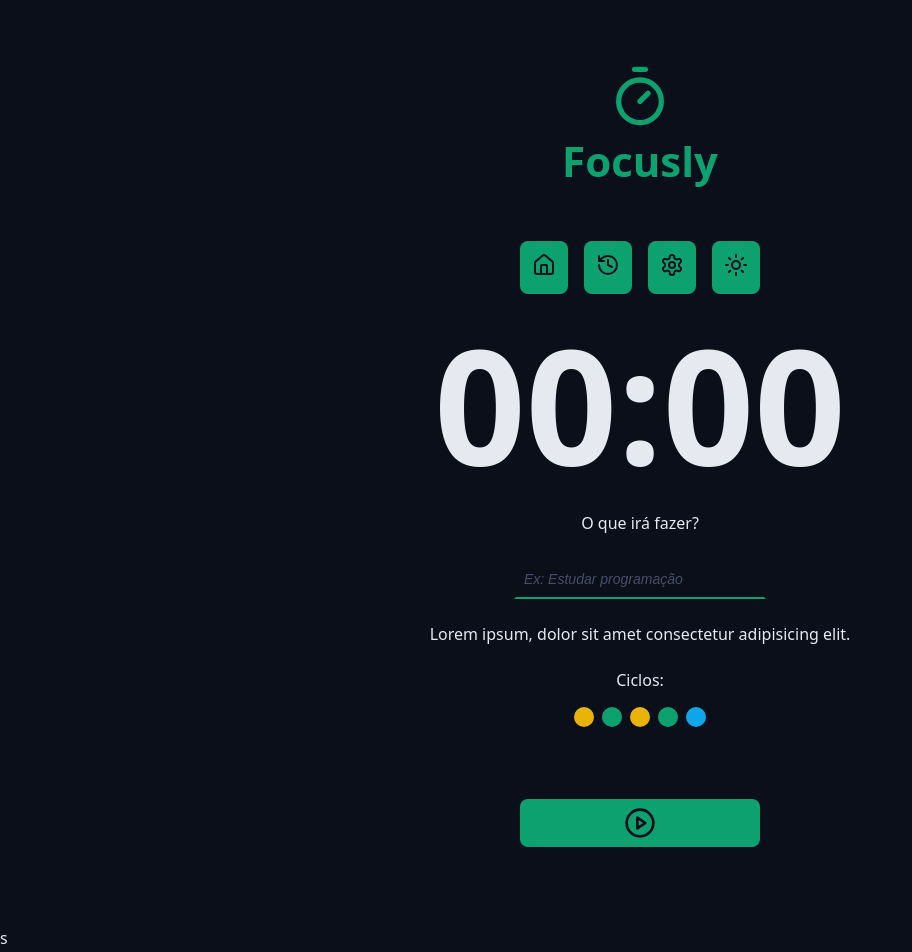
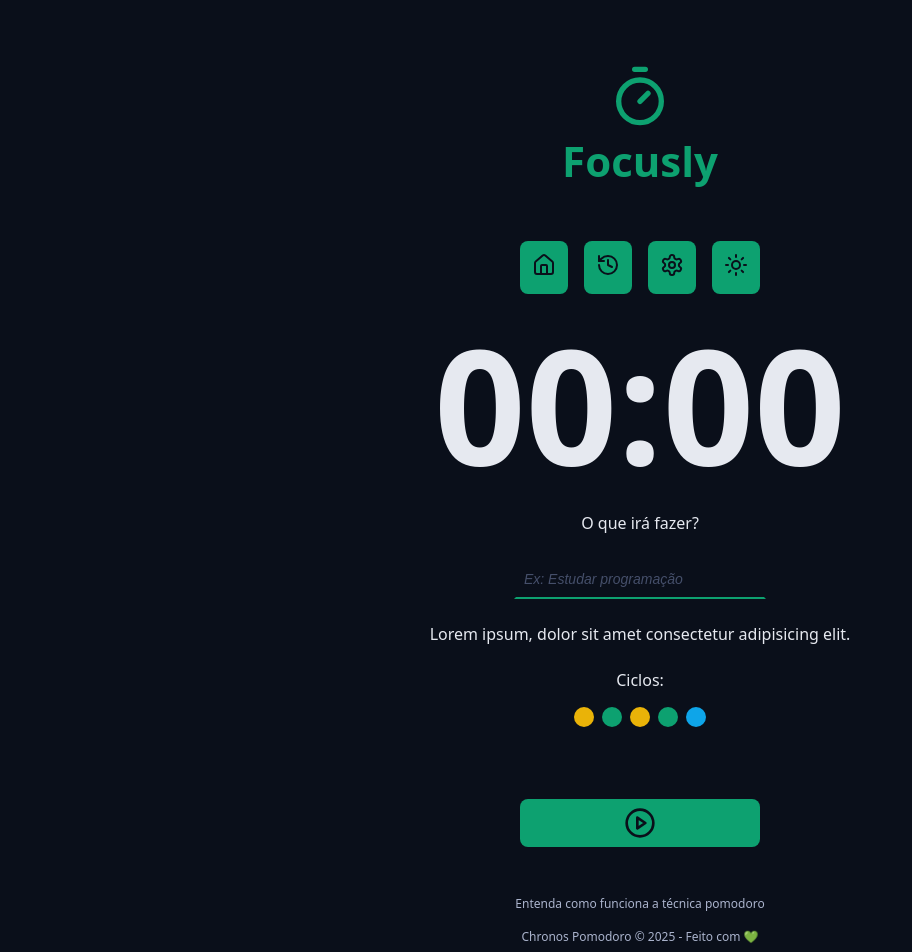
Before and after one commit to dougcarvalho92/pomodoro, a React (Vite) app: page / in a window 1280 px wide. Shown: the top 952 px of the page, without its empty margins (0-912 px from the left). Built offline with nearby package versions, Linux system fonts and the light colour scheme.

Commit message:
Implement routing and enhance app structure with task management context and footer component

```diff
--- a/index.html
+++ b/index.html
@@ -10,5 +10,4 @@
     <div id="root"></div>
     <script type="module" src="/src/main.tsx"></script>
   </body>
-  s
 </html>
--- a/package.json
+++ b/package.json
@@ -12,7 +12,8 @@
   "dependencies": {
     "lucide-react": "^0.487.0",
     "react": "^19.0.0",
-    "react-dom": "^19.0.0"
+    "react-dom": "^19.0.0",
+    "react-router": "^7.5.0"
   },
   "devDependencies": {
     "@eslint/js": "^9.21.0",
--- a/src/App.tsx
+++ b/src/App.tsx
@@ -1,14 +1,7 @@
-import {
-  HistoryIcon,
-  HouseIcon,
-  PlayCircleIcon,
-  SettingsIcon,
-  SunIcon,
-} from "lucide-react";
+import { HistoryIcon, HouseIcon, SettingsIcon, SunIcon } from "lucide-react";
+import { Outlet } from "react-router";
 import Container from "./components/Container";
-import CountDown from "./components/CountDown";
-import Cycles from "./components/Cycles";
-import Form from "./components/Form";
+import { Footer } from "./components/Footer";
 import Logo from "./components/Logo";
 import Menu from "./components/Menu";
 
@@ -18,51 +11,13 @@
       <Logo />
       <Menu.Nav>
         <Menu.Link Icon={HouseIcon} to='/' />
-        <Menu.Link Icon={HistoryIcon} to='/' />
-        <Menu.Link Icon={SettingsIcon} to='/' />
-        <Menu.Link Icon={SunIcon} to='/' />
+        <Menu.Link Icon={HistoryIcon} to='history' />
+        <Menu.Link Icon={SettingsIcon} to='settings' />
+        <Menu.Link Icon={SunIcon} to='about-pomodoro' />
       </Menu.Nav>
-      <CountDown />
-      <Form.Root>
-        <Form.Input
-          id='task'
-          label='O que irá fazer?'
-          placeholder='Ex: Estudar programação'
-        />
-        <p>Lorem ipsum, dolor sit amet consectetur adipisicing elit.</p>
+      <Outlet></Outlet>
 
-        <Cycles.Root>
-          <Cycles.Header />
-          <Cycles.List>
-            <Cycles.Dot
-              title='Cycle 1'
-              status='workTime'
-              description='First cycle completed'
-            />
-            <Cycles.Dot
-              title='Cycle 2'
-              status='shortBreakTime'
-              description='Currently working on second cycle'
-            />
-            <Cycles.Dot
-              title='Cycle 3'
-              status='workTime'
-              description='Third cycle pending'
-            />
-            <Cycles.Dot
-              title='Cycle 4'
-              status='shortBreakTime'
-              description='Third cycle pending'
-            />
-            <Cycles.Dot
-              title='Cycle 5'
-              status='longBreakTime'
-              description='Fourth cycle pending'
-            />
-          </Cycles.List>
-        </Cycles.Root>
-        <Form.Button Icon={PlayCircleIcon} />
-      </Form.Root>
+      <Footer />
     </Container>
   );
 }
--- /dev/null
+++ b/src/components/Footer/index.tsx
@@ -0,0 +1,15 @@
+import { Link } from "react-router";
+import styles from "./styles.module.css";
+
+export function Footer() {
+  return (
+    <footer className={styles.footer}>
+      <Link to='/about-pomodoro/'>
+        Entenda como funciona a técnica pomodoro
+      </Link>
+      <Link to='/'>
+        Chronos Pomodoro &copy; {new Date().getFullYear()} - Feito com 💚
+      </Link>
+    </footer>
+  );
+}
--- /dev/null
+++ b/src/components/Footer/styles.module.css
@@ -0,0 +1,18 @@
+.footer {
+  display: flex;
+  flex-direction: column;
+  align-items: center;
+  justify-content: center;
+  font-size: 1.2rem;
+  gap: 1.6rem;
+}
+
+.footer a {
+  color: var(--text-muted);
+  text-decoration: none;
+}
+
+.footer a:hover {
+  color: var(--text-muted);
+  text-decoration: underline;
+}
--- a/src/main.tsx
+++ b/src/main.tsx
@@ -1,11 +1,38 @@
 import { StrictMode } from "react";
 import { createRoot } from "react-dom/client";
+import { createBrowserRouter, RouterProvider } from "react-router";
 import App from "./App.tsx";
 import "./assets/css/global.css";
 import "./assets/css/theme.css";
+import Home from "./pages/Home.tsx";
+
+const router = createBrowserRouter([
+  {
+    path: "/",
+    element: <App />,
+    children: [
+      {
+        path: "/",
+        element: <Home />,
+      },
+      {
+        path: "history",
+        element: <h1>Histórico</h1>,
+      },
+      {
+        path: "settings",
+        element: <h1>Config</h1>,
+      },
+      {
+        path: "about-pomodoro",
+        element: <h1>About</h1>,
+      },
+    ],
+  },
+]);
 
 createRoot(document.getElementById("root")!).render(
   <StrictMode>
-    <App />
+    <RouterProvider router={router} />
   </StrictMode>,
 );
--- /dev/null
+++ b/src/pages/Home.tsx
@@ -0,0 +1,52 @@
+import { PlayCircleIcon } from "lucide-react";
+import CountDown from "../components/CountDown";
+import Cycles from "../components/Cycles";
+import Form from "../components/Form";
+
+export default function Home() {
+  return (
+    <div className='Home'>
+      <CountDown />
+      <Form.Root>
+        <Form.Input
+          id='task'
+          label='O que irá fazer?'
+          placeholder='Ex: Estudar programação'
+        />
+        <p>Lorem ipsum, dolor sit amet consectetur adipisicing elit.</p>
+
+        <Cycles.Root>
+          <Cycles.Header />
+          <Cycles.List>
+            <Cycles.Dot
+              title='Cycle 1'
+              status='workTime'
+              description='First cycle completed'
+            />
+            <Cycles.Dot
+              title='Cycle 2'
+              status='shortBreakTime'
+              description='Currently working on second cycle'
+            />
+            <Cycles.Dot
+              title='Cycle 3'
+              status='workTime'
+              description='Third cycle pending'
+            />
+            <Cycles.Dot
+              title='Cycle 4'
+              status='shortBreakTime'
+              description='Third cycle pending'
+            />
+            <Cycles.Dot
+              title='Cycle 5'
+              status='longBreakTime'
+              description='Fourth cycle pending'
+            />
+          </Cycles.List>
+        </Cycles.Root>
+        <Form.Button Icon={PlayCircleIcon} />
+      </Form.Root>
+    </div>
+  );
+}
```
Also changed, not shown: src/context/TaskContext.tsx (added, +26 -0 lines), src/types.ts (added, +31 -0 lines), 1 other file (tests, documents, lock files or other folders).
